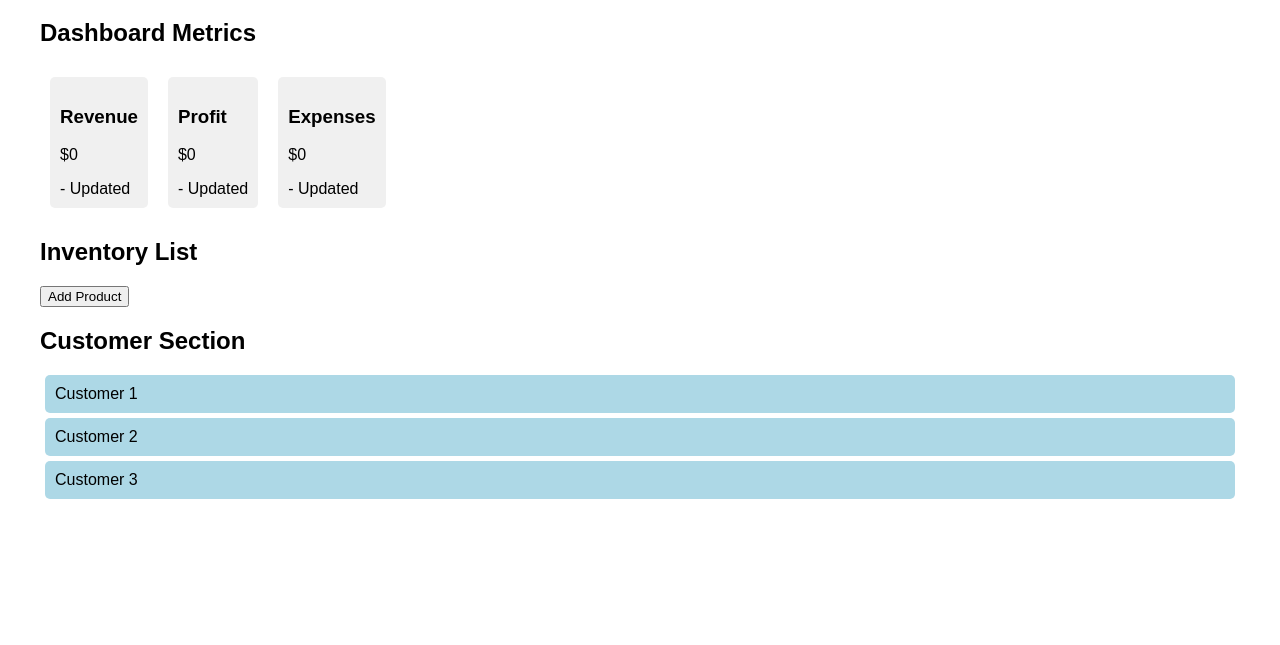
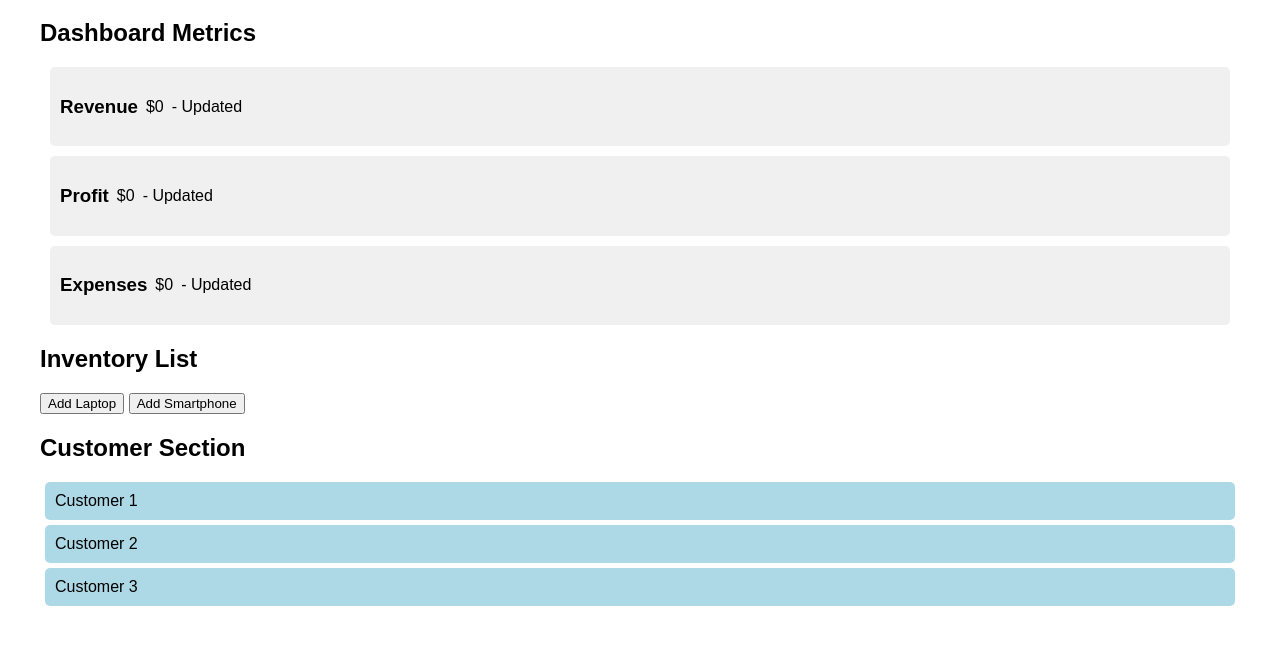
Before and after one commit to GabSer25/Coding-Challenge-12JavaScript-DOM-Manipulation-and-Event-Handling, a plain HTML site: page index.html in a window 1280 px wide. Shown: the part 101-746 px from the top of the page. Drawn offline with Linux system fonts and the light colour scheme.

Commit message:
Updated index.html for DOM improvements

```diff
--- a/index.html
+++ b/index.html
@@ -15,7 +15,9 @@
             margin: 10px;
             background-color: lightgray;
             border-radius: 5px;
-            display: inline-block;
+            display: flex;
+            align-items: center;
+            gap: 8px;
         }
         .product-item {
             cursor: pointer;
@@ -44,7 +46,8 @@
     <!-- Inventory List Section -->
     <h2>Inventory List</h2>
     <ul id="inventoryList"></ul>
-    <button onclick="addProduct">Add Product</button>
+    <button onclick="addInventoryItem('Laptop')">Add Laptop</button>
+    <button onclick="addInventoryItem('Smartphone')">Add Smartphone</button>
 
     <!-- Customer Section -->
     <h2>Customer Section</h2>
```
